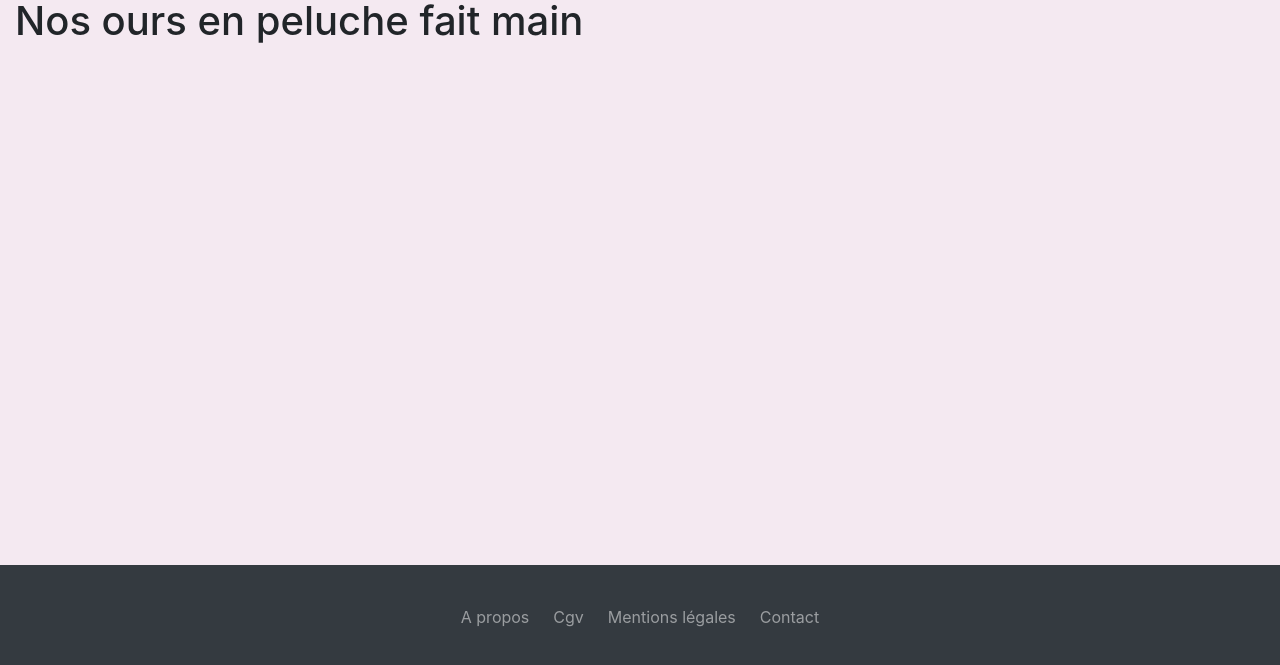
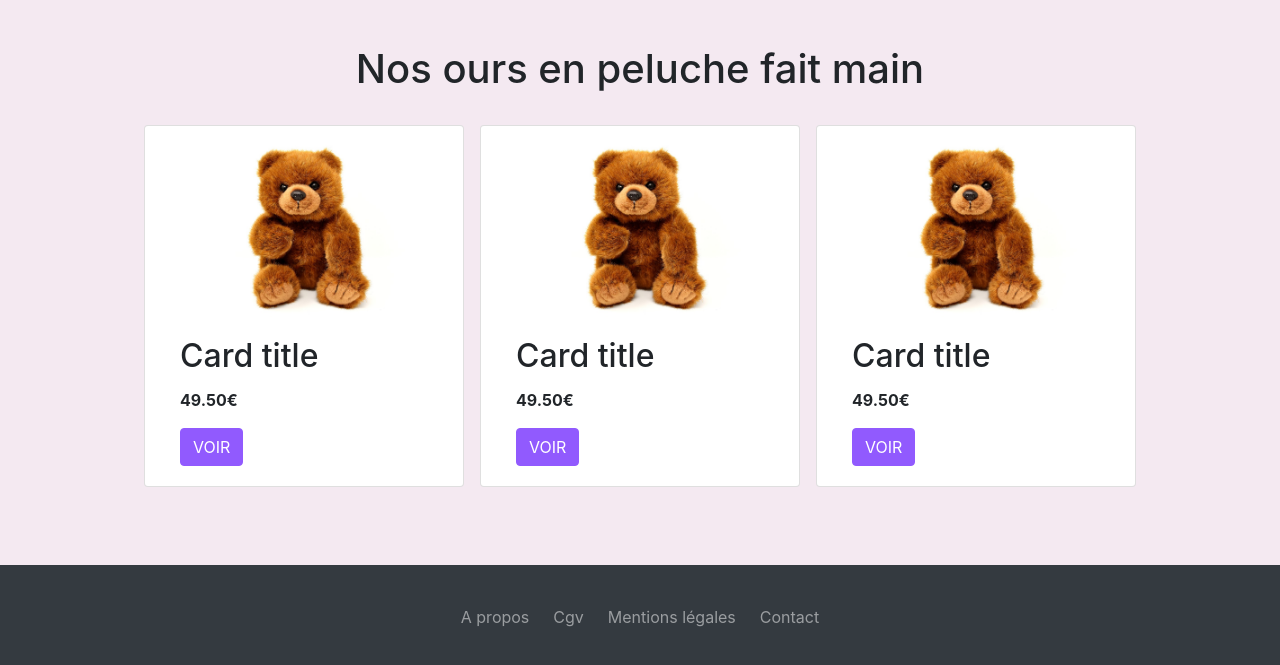
Before and after one commit to Blacktrend/DidierAzibert_5_30032021, a website: page docs/index.html in a window 1280 px wide. Shown: the part 131-796 px from the top of the page. Drawn offline with nearby package versions, Linux system fonts and the light colour scheme.

Commit message:
wip html-css

```diff
--- a/docs/index.html
+++ b/docs/index.html
@@ -77,9 +77,34 @@
         </header>
 
         <main>
-            <section class="container-xl">
-                <h1>Nos ours en peluche fait main</h1>
-
+            <section class="container-xl pt-5">
+                <h1 class="mb-4 text-center">Nos ours en peluche fait main</h1>
+                <div class="row flex-wrap justify-content-center">
+                    <div class="col-3 card m-2">
+                        <img src="img/teddy_1.jpg" class="card-img-top" alt="">
+                        <div class="card-body">
+                            <h2 class="card-title">Card title</h2>
+                            <p class="card-text"><span class="font-weight-bold">49.50€</span></p>
+                            <a href="#" class="btn btn-primary">VOIR</a>
+                        </div>
+                    </div>
+                    <div class="col-3 card m-2">
+                        <img src="img/teddy_1.jpg" class="card-img-top" alt="">
+                        <div class="card-body">
+                            <h2 class="card-title">Card title</h2>
+                            <p class="card-text"><span class="font-weight-bold">49.50€</span></p>
+                            <a href="#" class="btn btn-primary">VOIR</a>
+                        </div>
+                    </div>
+                    <div class="col-3 card m-2">
+                        <img src="img/teddy_1.jpg" class="card-img-top" alt="">
+                        <div class="card-body">
+                            <h2 class="card-title">Card title</h2>
+                            <p class="card-text"><span class="font-weight-bold">49.50€</span></p>
+                            <a href="#" class="btn btn-primary">VOIR</a>
+                        </div>
+                    </div>
+                </div>
             </section>
         </main>
 
--- a/scss/1-utils/_1-variables_override.scss
+++ b/scss/1-utils/_1-variables_override.scss
@@ -1,8 +1,8 @@
-/*$primary:       $blue;
-$secondary:     $gray-600;
-$success:       $green;
-$info:          $cyan;
-$warning:       $yellow;
+$primary:       #915afe;
+/*$secondary:     $gray-600;
+$success:       $green;*/
+$info:          #d08045;
+/*$warning:       $yellow;
 $danger:        $red;
 $light:         $gray-100;
 $dark:          $gray-800;*/
@@ -10,8 +10,6 @@ $dark:          $gray-800;*/
 
 
 $body-bg:       #f4e9f1;
-/*$body-color:    $gray-900;*/
-
 
 $container-max-widths: (
         sm: 540px,
@@ -20,4 +18,4 @@ $container-max-widths: (
         xl: 1440px
 );
 
-$enable-responsive-font-sizes: true;
+$enable-responsive-font-sizes:  true;
```
Also changed, not shown: docs/cart.html (+6 -6 lines), docs/confirmation.html (+9 -3 lines), docs/product.html (+4 -4 lines), docs/css/style.css, 1 other file.
